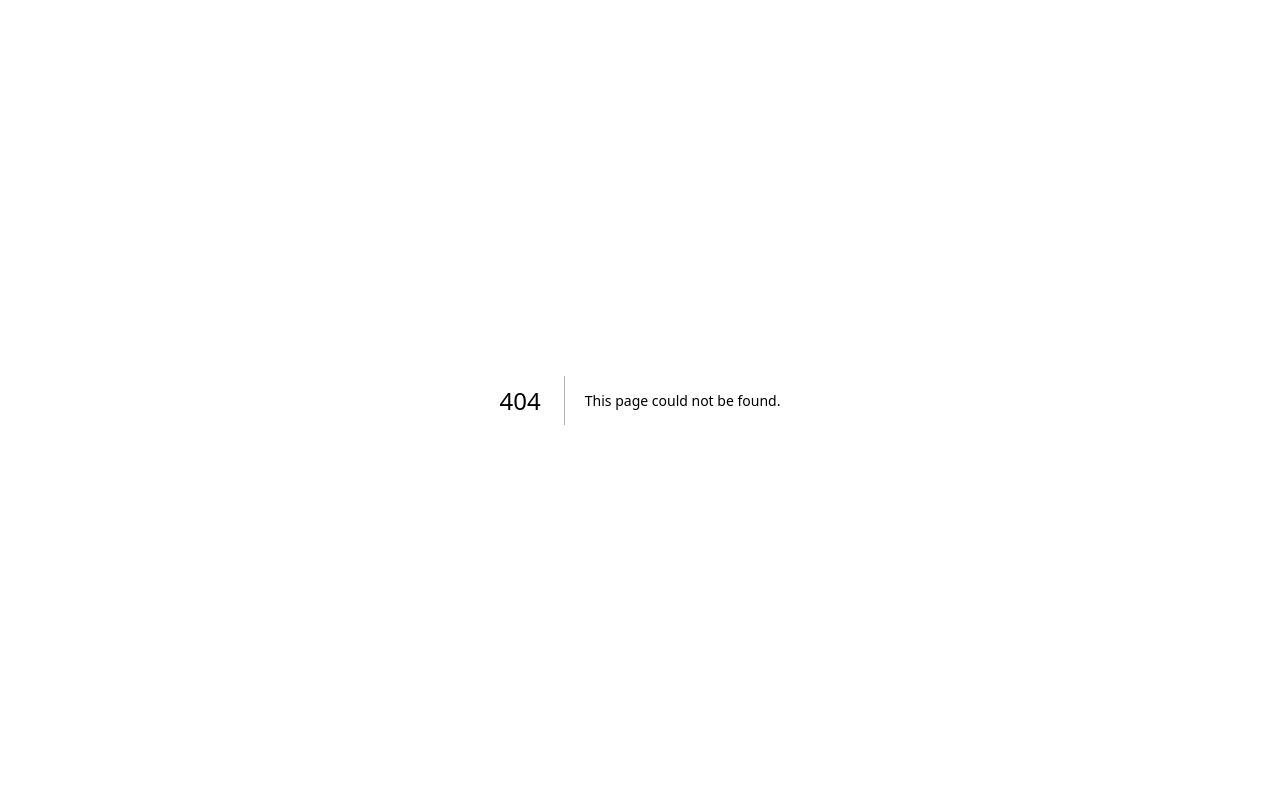
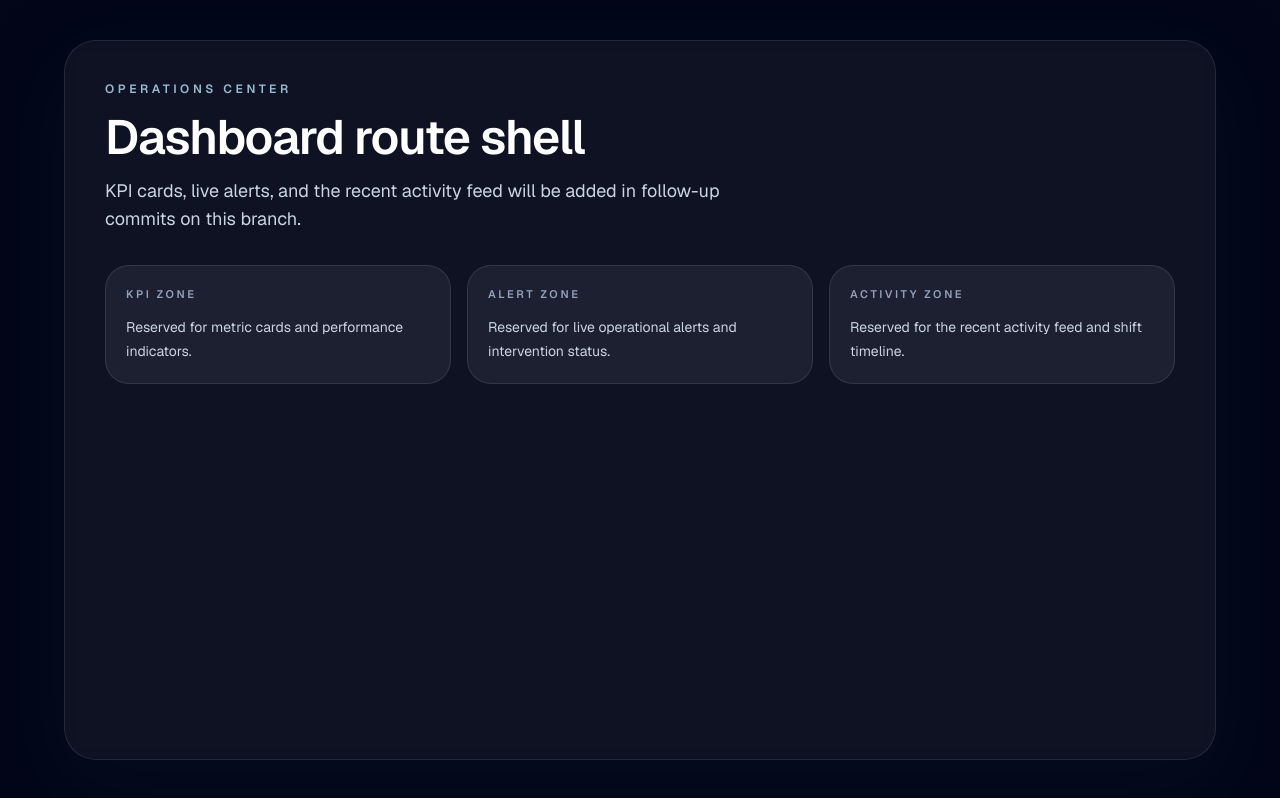
Before and after one commit to iamasx/api-test, a Next.js app: page /operations-center in a window 1280 px wide. Before the commit this address had no page. Built offline with nearby package versions, Linux system fonts and the light colour scheme.

Commit message:
feat: add operations center route shell

```diff
--- /dev/null
+++ b/src/app/operations-center/page.tsx
@@ -0,0 +1,54 @@
+import type { Metadata } from "next";
+
+export const metadata: Metadata = {
+  title: "Operations Center",
+  description: "Initial shell for the operations center dashboard route.",
+};
+
+export default function OperationsCenterPage() {
+  return (
+    <main className="flex min-h-screen bg-slate-950 px-5 py-8 text-white sm:px-8 sm:py-10">
+      <section className="mx-auto flex w-full max-w-6xl flex-col gap-8 rounded-[2rem] border border-white/10 bg-white/5 p-6 shadow-[0_24px_80px_rgba(15,23,42,0.35)] backdrop-blur sm:p-8 lg:p-10">
+        <div className="space-y-4">
+          <p className="text-xs font-semibold uppercase tracking-[0.3em] text-sky-200/80">
+            Operations Center
+          </p>
+          <h1 className="max-w-3xl text-4xl font-semibold tracking-tight sm:text-5xl">
+            Dashboard route shell
+          </h1>
+          <p className="max-w-2xl text-base leading-7 text-slate-300 sm:text-lg">
+            KPI cards, live alerts, and the recent activity feed will be added
+            in follow-up commits on this branch.
+          </p>
+        </div>
+
+        <div className="grid gap-4 sm:grid-cols-3">
+          <div className="rounded-3xl border border-white/10 bg-white/6 p-5">
+            <p className="text-[11px] font-semibold uppercase tracking-[0.24em] text-slate-400">
+              KPI zone
+            </p>
+            <p className="mt-3 text-sm leading-6 text-slate-300">
+              Reserved for metric cards and performance indicators.
+            </p>
+          </div>
+          <div className="rounded-3xl border border-white/10 bg-white/6 p-5">
+            <p className="text-[11px] font-semibold uppercase tracking-[0.24em] text-slate-400">
+              Alert zone
+            </p>
+            <p className="mt-3 text-sm leading-6 text-slate-300">
+              Reserved for live operational alerts and intervention status.
+            </p>
+          </div>
+          <div className="rounded-3xl border border-white/10 bg-white/6 p-5">
+            <p className="text-[11px] font-semibold uppercase tracking-[0.24em] text-slate-400">
+              Activity zone
+            </p>
+            <p className="mt-3 text-sm leading-6 text-slate-300">
+              Reserved for the recent activity feed and shift timeline.
+            </p>
+          </div>
+        </div>
+      </section>
+    </main>
+  );
+}
```
